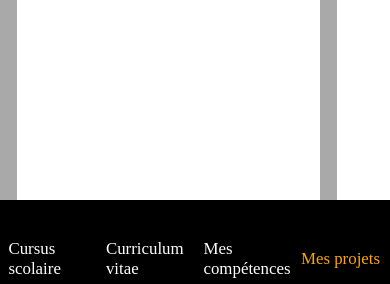
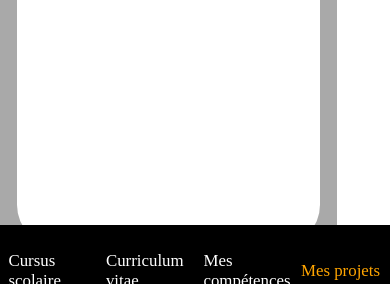
Before and after one commit to nathanlanglet/Portfolio, a PHP site: page /Mes-projets.html in a window 390 px wide; the page is wider, and only the part inside the window is pictured. Shown: the part 560-844 px from the top of that part. Run offline with PHP 8.4, Linux system fonts and the light colour scheme.

Commit message:
Update style.css

```diff
--- a/css/style.css
+++ b/css/style.css
@@ -227,8 +227,8 @@ body
     .nav
         {
         width: 100%;
-        min-height: 10vh;
-        max-height: 10vh;
+        min-height: 7vh;
+        max-height: 7vh;
         position: fixed;
         bottom: 0px;
         display: flex;
@@ -250,4 +250,15 @@ body
         {
         display: none;
         }
+
+    .contenant
+        {
+        width: 100%;
+        min-height: 93vh;
+        }
+
+    .informationContainer
+        {
+        width: 80%;
+        }
     }
```
